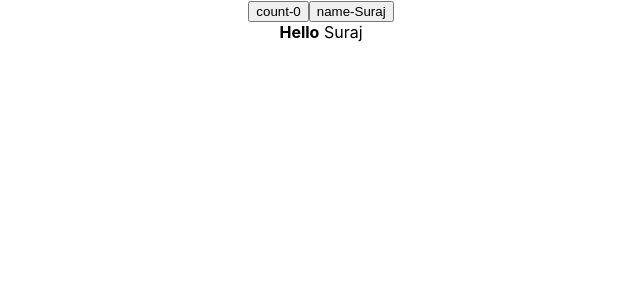
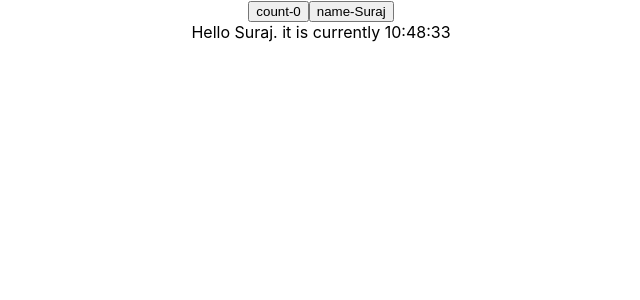
Before and after one commit to thesurajkmr/Learning, a React (Create React App) app in the folder react-render/: page / in a window 1280 px wide. Shown: the top 300 px of the page, without its empty margins (319-959 px from the left). Built offline with nearby package versions, Linux system fonts and the light colour scheme.

Commit message:
render 11 added

```diff
--- /dev/null
+++ b/react-render/src/components/Incorrect Optimization/ChildFour.js
@@ -0,0 +1,14 @@
+import React from "react";
+
+export const ChildFour = ({ name }) => {
+  const date = new Date();
+  console.log("Child Four Render");
+  return (
+    <div>
+      Hello {name}. it is currently {date.getHours()}:{date.getMinutes()}:
+      {date.getSeconds()}
+    </div>
+  );
+};
+
+export const MemoizedChildFour=React.memo(ChildFour);
--- a/react-render/src/components/Incorrect Optimization/ParentThree.js
+++ b/react-render/src/components/Incorrect Optimization/ParentThree.js
@@ -1,4 +1,5 @@
 import React, { useState } from "react";
+import { MemoizedChildFour } from "./ChildFour";
 import { MemoizedChildThree } from "./ChildThree";
 // import { ChildOne } from "./ChildOne";
 
@@ -12,9 +13,10 @@ export const ParentThree = () => {
         count-{count}
       </button>
       <button onClick={() => setname("CodeEvolution")}>name-{name}</button>
-      <MemoizedChildThree name={name}>
+      {/* <MemoizedChildThree name={name}>
         <strong>Hello</strong>
-      </MemoizedChildThree>
+      </MemoizedChildThree> */}
+      <MemoizedChildFour name={name}/>
     </div>
   );
 };
```
